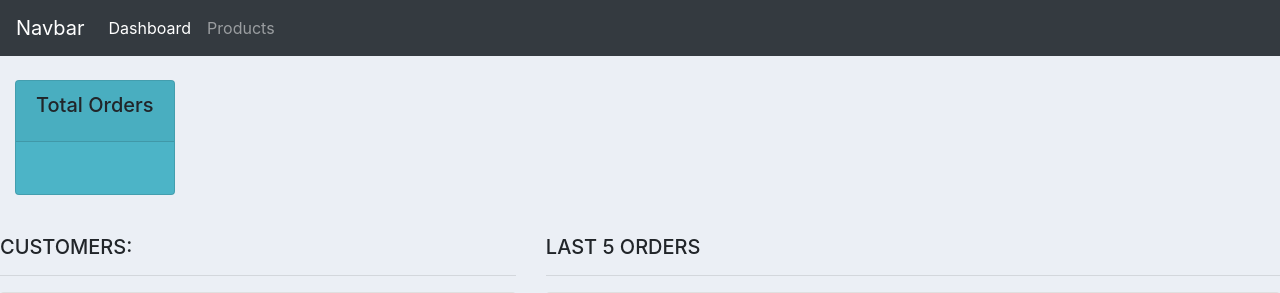
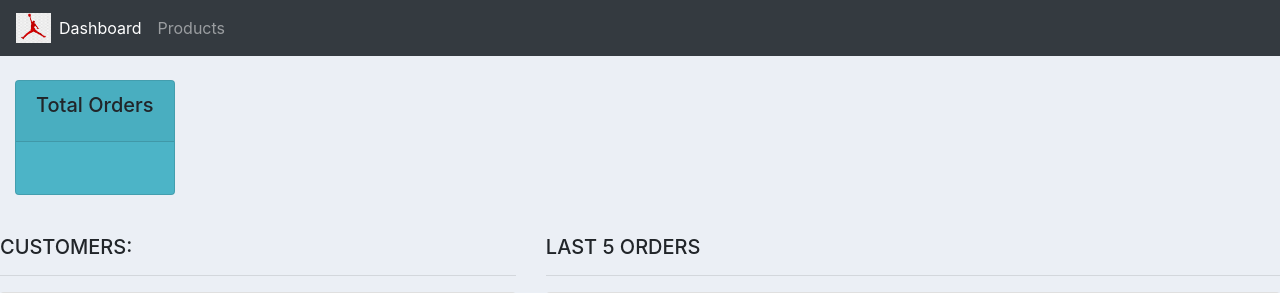
Before and after one commit to dsurrey562/Project_CRM, a Django app: page / in a window 1280 px wide. Shown: the top 293 px of the page. Run offline with Django 3.2, Linux system fonts and the light colour scheme; some libraries are stand-ins or nearby versions.

Commit message:
added load static to the top with a jinja ref to the logo

```diff
--- a/ProjCRM/account01/templates/account01/navbar.html
+++ b/ProjCRM/account01/templates/account01/navbar.html
@@ -1,5 +1,7 @@
+{% load static %}
+
 <nav class="navbar navbar-expand-lg navbar-dark bg-dark">
-  <a class="navbar-brand" href="#">Navbar</a>
+  <img src="{% static 'images/RevJumpLogo.png' %}" width="35" height="30"  alt="DS">
   <button class="navbar-toggler" type="button" data-toggle="collapse" data-target="#navbarNav" aria-controls="navbarNav" aria-expanded="false" aria-label="Toggle navigation">
     <span class="navbar-toggler-icon"></span>
   </button>
```
